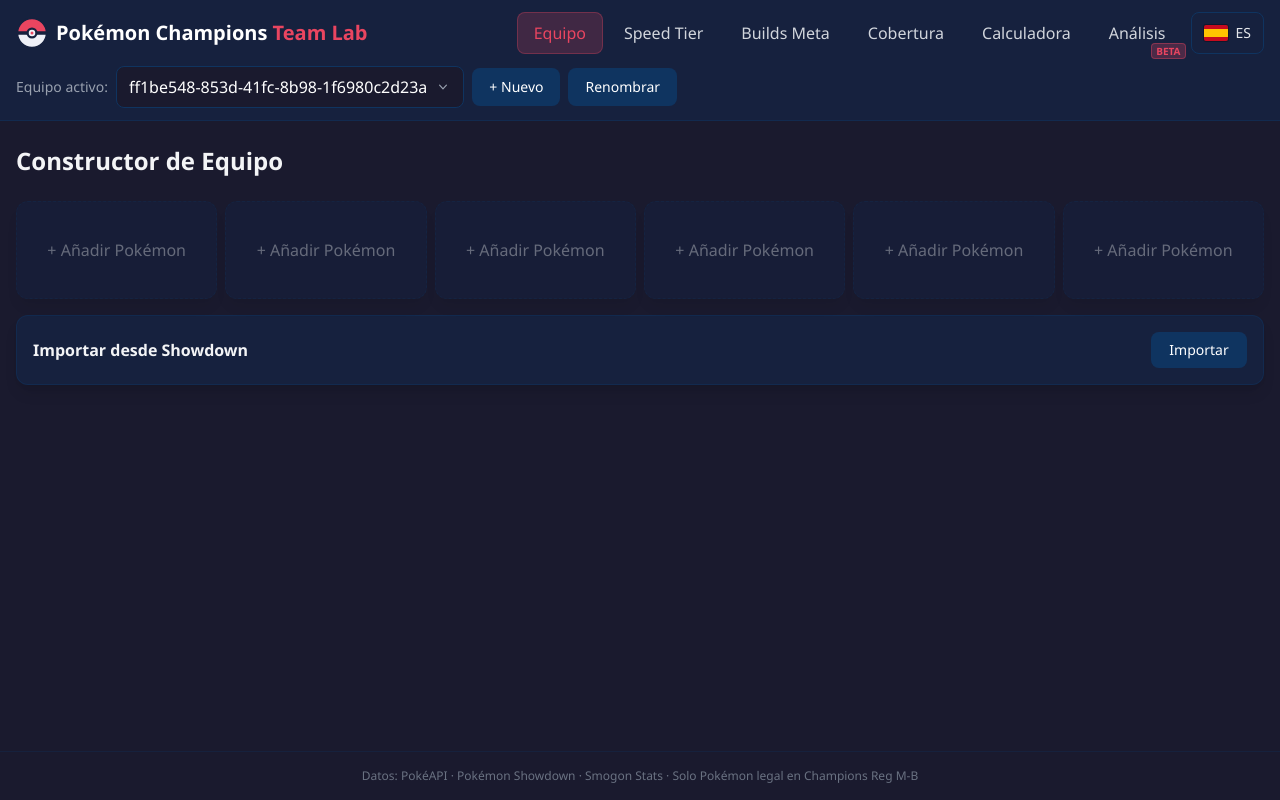
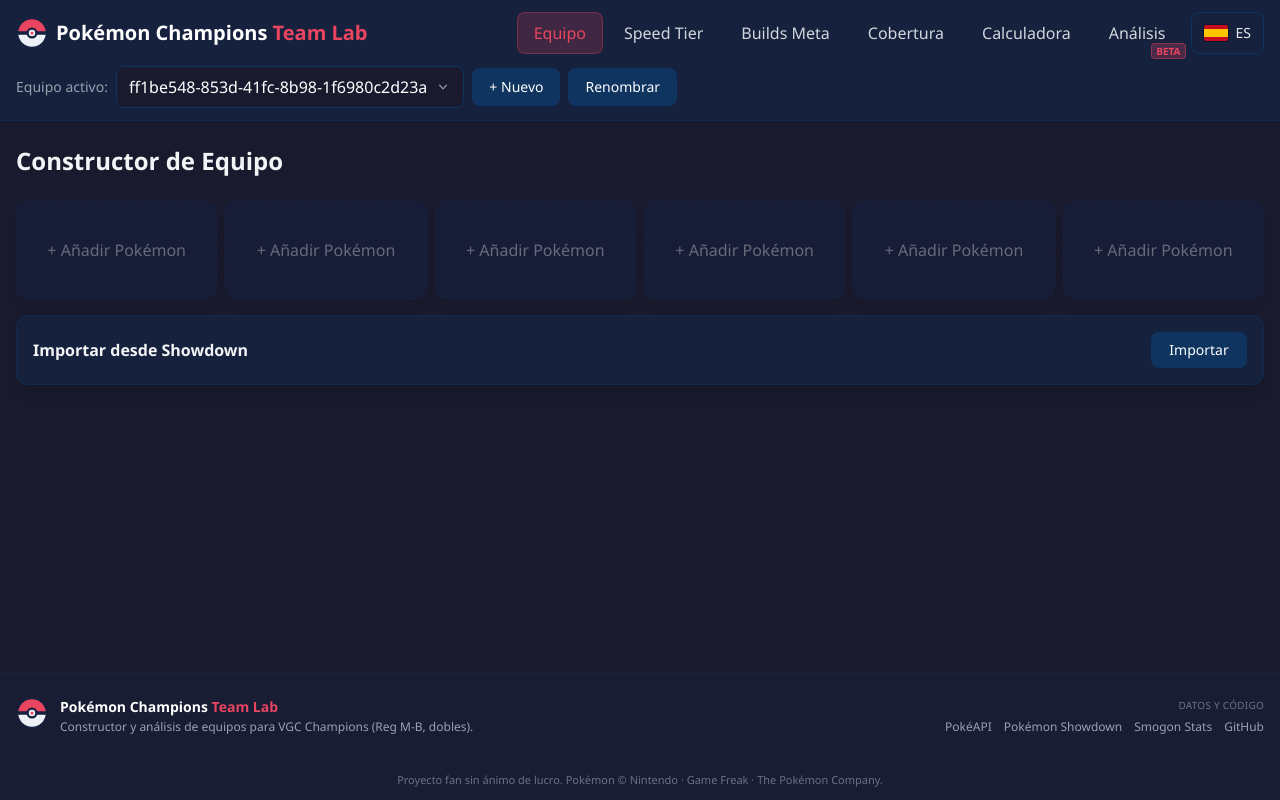
Before and after one commit to Aliex-01/Pokemon-Champions-Team-Lab, a React (Vite) app: page / in a window 1280 px wide. Built offline with nearby package versions, Linux system fonts and the light colour scheme.

Commit message:
Rediseñar el footer acorde al resto de la página
Marca con logo, fuentes de datos enlazadas, enlace a GitHub y aviso de
proyecto fan. Tagline en una sola línea.

```diff
--- a/src/components/Layout.tsx
+++ b/src/components/Layout.tsx
@@ -171,8 +171,44 @@
         </Suspense>
       </main>
 
-      <footer className="text-center text-xs text-gray-500 py-4 border-t border-poke-accent/30">
-        {t('Datos: PokéAPI · Pokémon Showdown · Smogon Stats · Solo Pokémon legal en Champions Reg M-B')}
+      <footer className="mt-auto border-t border-poke-accent/30 bg-poke-panel/40">
+        <div className="max-w-7xl mx-auto px-4 py-6 grid gap-5 sm:grid-cols-[1fr_auto] sm:items-start">
+          <div className="flex items-start gap-3">
+            <Logo className="w-8 h-8 shrink-0" />
+            <div>
+              <p className="text-sm font-semibold text-white">
+                Pokémon Champions <span className="text-poke-pink">Team Lab</span>
+              </p>
+              <p className="text-xs text-gray-400 mt-0.5 whitespace-nowrap">
+                {t('Constructor y análisis de equipos para VGC Champions (Reg M-B, dobles).')}
+              </p>
+            </div>
+          </div>
+          <div className="text-xs sm:text-right">
+            <span className="text-gray-500 uppercase tracking-wide text-[10px]">{t('Datos y código')}</span>
+            <div className="flex flex-wrap gap-x-3 gap-y-1 mt-1.5 sm:justify-end">
+              {[
+                { href: 'https://pokeapi.co', label: 'PokéAPI' },
+                { href: 'https://pokemonshowdown.com', label: 'Pokémon Showdown' },
+                { href: 'https://www.smogon.com/stats/', label: 'Smogon Stats' },
+                { href: 'https://github.com/Aliex-01/Pokemon-Champions-Team-Lab', label: 'GitHub' },
+              ].map(({ href, label }) => (
+                <a
+                  key={label}
+                  href={href}
+                  target="_blank"
+                  rel="noopener noreferrer"
+                  className="text-gray-400 hover:text-poke-pink transition-colors"
+                >
+                  {label}
+                </a>
+              ))}
+            </div>
+          </div>
+        </div>
+        <div className="border-t border-poke-accent/20 px-4 py-3 text-center text-[11px] text-gray-500">
+          {t('Proyecto fan sin ánimo de lucro. Pokémon © Nintendo · Game Freak · The Pokémon Company.')}
+        </div>
       </footer>
 
       {/* Crear / Renombrar equipo */}
--- a/src/lib/translations.ts
+++ b/src/lib/translations.ts
@@ -112,6 +112,11 @@
   Eliminar: 'Delete',
   'Datos: PokéAPI · Pokémon Showdown · Smogon Stats · Solo Pokémon legal en Champions Reg M-B':
     'Data: PokéAPI · Pokémon Showdown · Smogon Stats · Only Pokémon legal in Champions Reg M-B',
+  'Constructor y análisis de equipos para VGC Champions (Reg M-B, dobles).':
+    'Team builder and analysis for VGC Champions (Reg M-B, doubles).',
+  'Datos y código': 'Data & code',
+  'Proyecto fan sin ánimo de lucro. Pokémon © Nintendo · Game Freak · The Pokémon Company.':
+    'Non-profit fan project. Pokémon © Nintendo · Game Freak · The Pokémon Company.',
 
   // ---- Modales de equipo ----
   'Nuevo equipo': 'New team',
```
